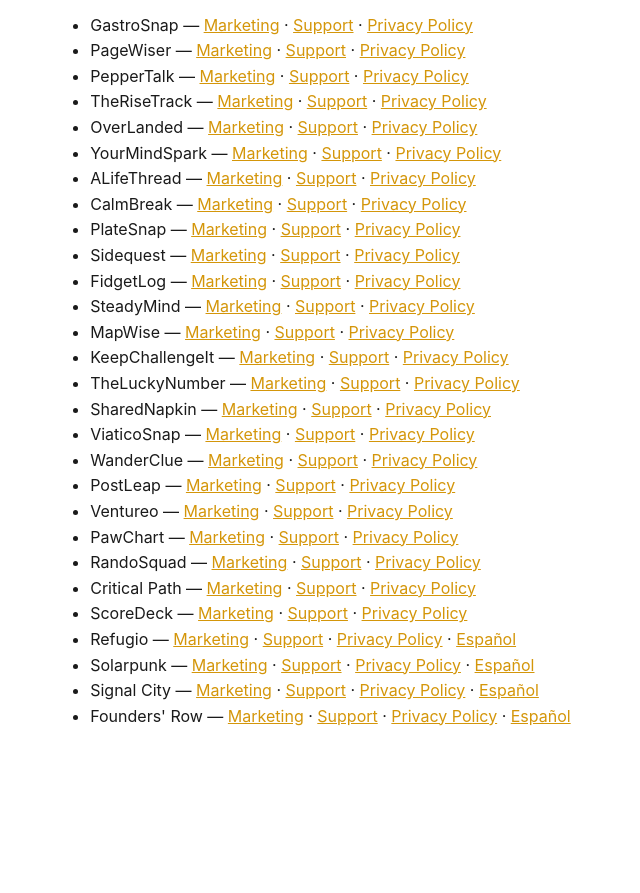
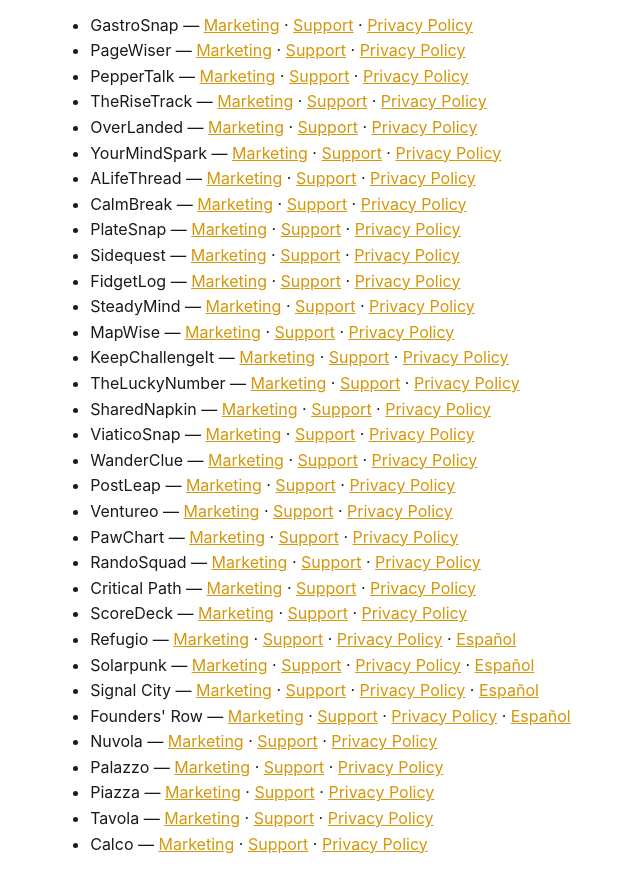
Before and after one commit to enriquegalicia/Aguach1leLabs-pages, a plain HTML site: page index.html in a window 1280 px wide. Shown: the part 127-1020 px from the top of the page, without its empty margins (219-859 px from the left). Before the commit the page ends 896 px from the top, so only its background shows below. Drawn offline with Linux system fonts and the light colour scheme.

Commit message:
Index: Nuvola, Palazzo, Piazza, Tavola and Calco with their marketing, support and privacy pages
Co-Authored-By: Claude Opus 5.5 <noreply@anthropic.com>

```diff
--- a/index.html
+++ b/index.html
@@ -43,6 +43,11 @@
   <li>Solarpunk — <a href="solarpunk/marketing.html">Marketing</a> · <a href="solarpunk/support.html">Support</a> · <a href="solarpunk/privacy.html">Privacy Policy</a> · <a href="es/solarpunk/marketing.html">Español</a></li>
   <li>Signal City — <a href="signalcity/marketing.html">Marketing</a> · <a href="signalcity/support.html">Support</a> · <a href="signalcity/privacy.html">Privacy Policy</a> · <a href="es/signalcity/marketing.html">Español</a></li>
   <li>Founders' Row — <a href="foundersrow/marketing.html">Marketing</a> · <a href="foundersrow/support.html">Support</a> · <a href="foundersrow/privacy.html">Privacy Policy</a> · <a href="es/foundersrow/marketing.html">Español</a></li>
+  <li>Nuvola — <a href="nuvola/marketing.html">Marketing</a> · <a href="nuvola/support.html">Support</a> · <a href="nuvola/privacy.html">Privacy Policy</a></li>
+  <li>Palazzo — <a href="palazzo/marketing.html">Marketing</a> · <a href="palazzo/support.html">Support</a> · <a href="palazzo/privacy.html">Privacy Policy</a></li>
+  <li>Piazza — <a href="piazza/marketing.html">Marketing</a> · <a href="piazza/support.html">Support</a> · <a href="piazza/privacy.html">Privacy Policy</a></li>
+  <li>Tavola — <a href="tavola/marketing.html">Marketing</a> · <a href="tavola/support.html">Support</a> · <a href="tavola/privacy.html">Privacy Policy</a></li>
+  <li>Calco — <a href="calco/marketing.html">Marketing</a> · <a href="calco/support.html">Support</a> · <a href="calco/privacy.html">Privacy Policy</a></li>
 </ul>
 </body>
 </html>
```
